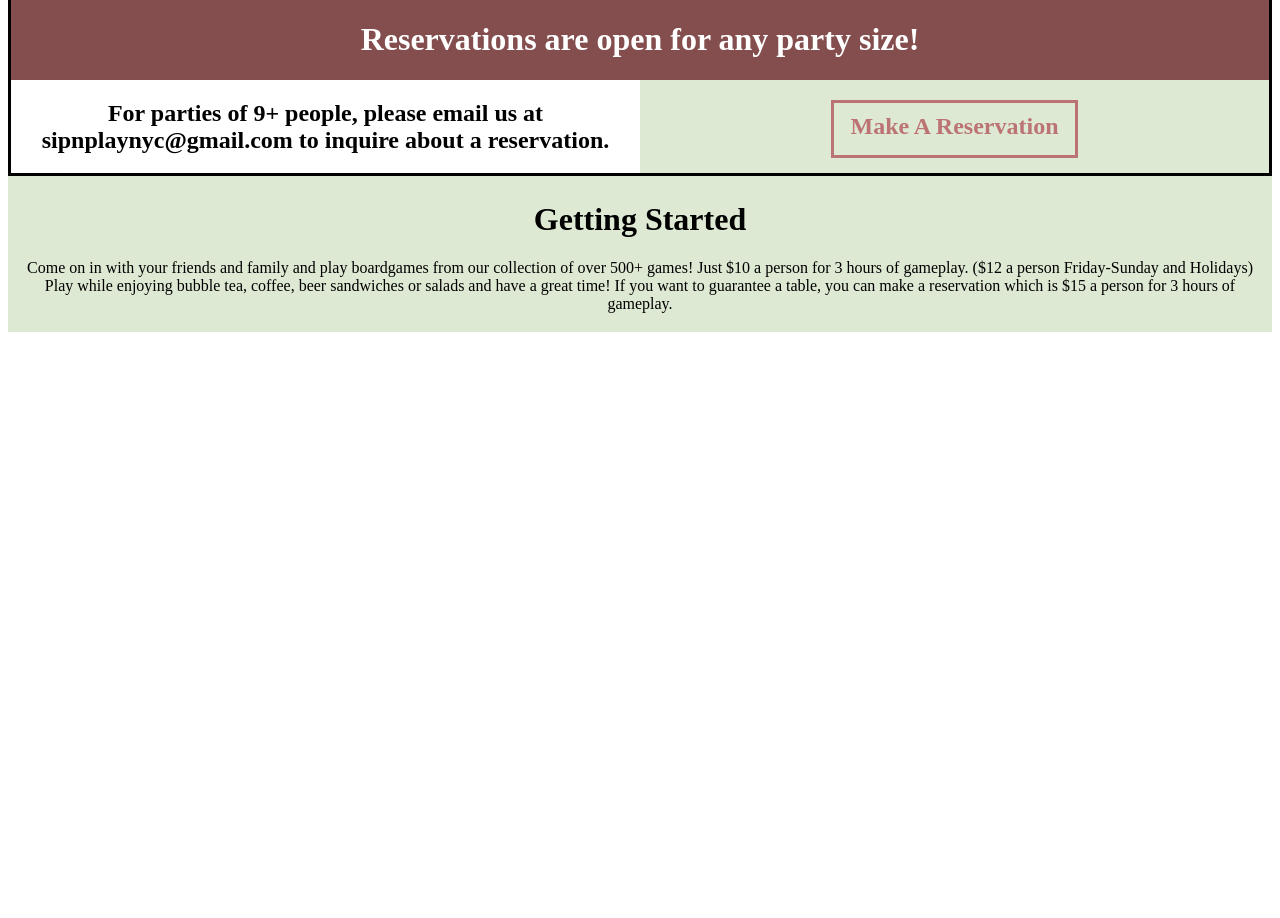
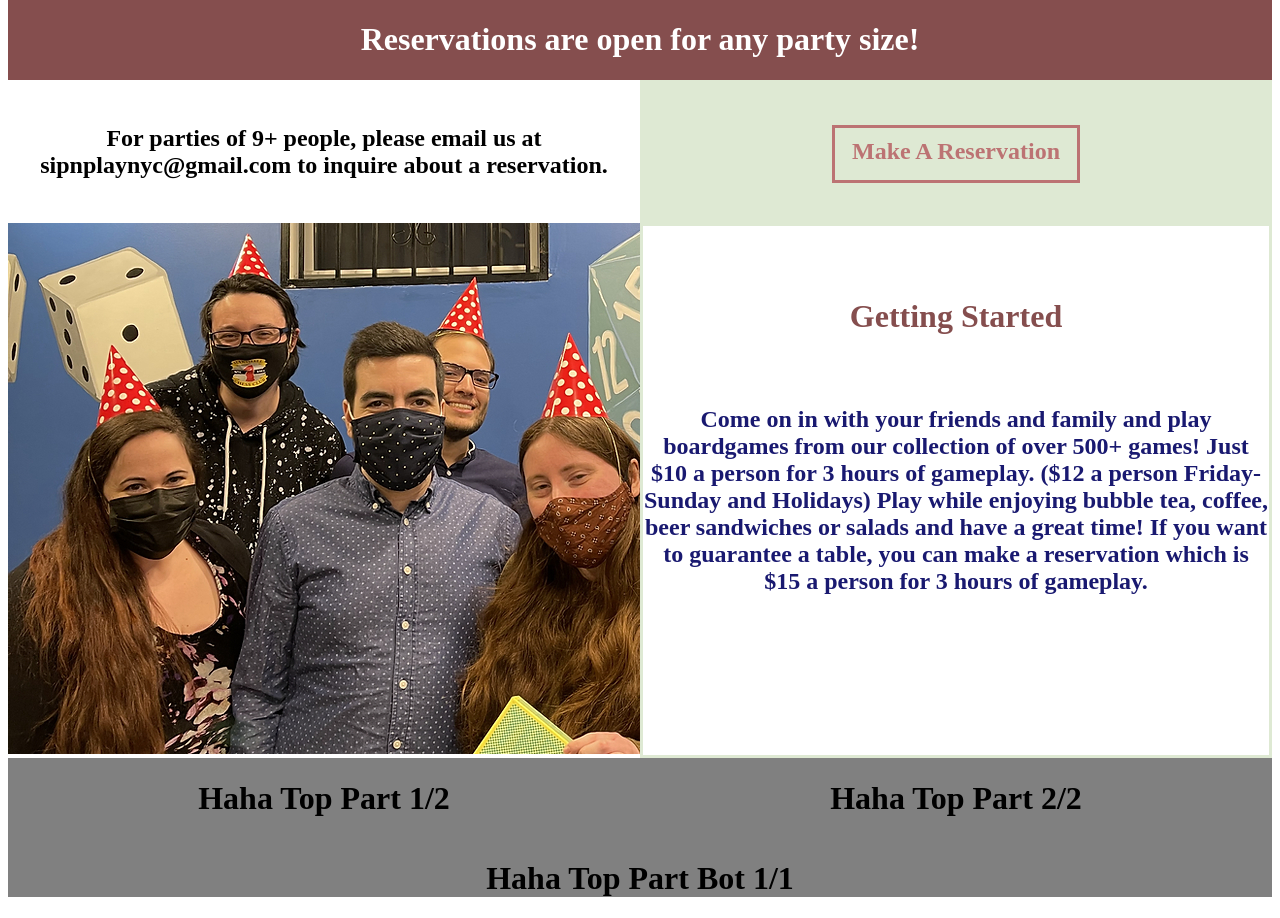
Before and after one commit to SodiqBalogun/SodiqBalogun.github.io, a website built with Vite: page Project_Files/index.html in a window 1280 px wide. Shown: the part 490-1408 px from the top of the page. Before the commit the page ends 830 px from the top, so only its background shows below. Built offline with nearby package versions, Linux system fonts and the light colour scheme.

Commit message:
Nearly completed Landing Page and began work on footer.

```diff
--- a/Project_Files/index.html
+++ b/Project_Files/index.html
@@ -73,13 +73,29 @@
     <center>
         <div class="section3">
             <div class="section3Part1_2">
-                <h1> Getting Started </h1>
-                <p> Come on in with your friends and family and play boardgames from our collection of over 500+ games! Just $10 a person for 3 hours of gameplay.
-                    ($12 a person Friday-Sunday and Holidays) Play while enjoying bubble tea, coffee, beer sandwiches or salads and have a great time! If you want to
-                    guarantee a table, you can make a reservation which is $15 a person for 3 hours of gameplay. </p>
+                <img src="Images/SipNPlayGroup950x531.jpg" alt="Sip N' Play With Friends">
             </div>
             <div class="section3Part2_2">
+                <h1> Getting Started </h1>
+                <h2> Come on in with your friends and family and play boardgames from our collection of over 500+ games! Just $10 a person for 3 hours of gameplay.
+                    ($12 a person Friday-Sunday and Holidays) Play while enjoying bubble tea, coffee, beer sandwiches or salads and have a great time! If you want to
+                    guarantee a table, you can make a reservation which is $15 a person for 3 hours of gameplay. </h2>
+            </div>
+        </div>
+    </center>
 
+    <center>
+        <div class="bottomBar">
+            <div class="topBothParts">
+                <div class="topPart1_2">
+                    <h1> Haha Top Part 1/2 </h1>
+                </div>
+                <div class="topPart2_2">
+                    <h1> Haha Top Part 2/2 </h1>
+                </div>
+            </div>
+            <div class="topBotPart">
+                <h1> Haha Top Part Bot 1/1 </h1>
             </div>
         </div>
     </center>
--- a/Project_Files/style.css
+++ b/Project_Files/style.css
@@ -109,7 +109,7 @@ header {
     background: #854e4e;
     padding: 0px 0px 0px 0px;
     margin: 0px 0px 0px 0px;
-    border: 3px solid black;
+    border-top: 3px solid black;
 }
 
 .section2 h1 {
@@ -123,6 +123,7 @@ header {
 .reservationInfo1_2 {
     width: 50%;
     background: white;
+    padding: 25px 0px 25px 0px;
 }
 
 .reservationInfo1_2 h2 {
@@ -132,6 +133,7 @@ header {
 .reservationInfo2_2 {
     width: 50%;
     background: #DEE9D3;
+    padding: 25px 0px 25px 0px;
 }
 
 .reservationInfo2_2 h2 {
@@ -158,5 +160,40 @@ header {
     background: #DEE9D3;
     padding: 0px 0px 0px 0px;
     margin: 0px 0px 0px 0px;
+    /*border: 3px solid #DEE9D3;*/
+    display: flex;
+}
+
+.section3Part1_2 {
+    width: 50%;
+    background: white;
+}
+
+.section3Part2_2 {
+    width: 50%;
+    background: white;
     border: 3px solid #DEE9D3;
 }
+
+.section3Part2_2 h1 {
+    color: #854e4e;
+    padding: 50px 0px 0px 0px;
+}
+
+.section3Part2_2 h2 {
+    color: midnightblue;
+    padding: 50px 0px 0px 0px;
+}
+
+.bottomBar {
+    background: grey;
+}
+
+.topBothParts {
+    display: flex;
+    justify-content: space-around;
+}
+
+.topBotPart {
+    justify-content: center;
+}
```
Also changed, not shown: Project_Files/Images/SipNPlayGroup.webp (added), Project_Files/Images/SipNPlayGroup950x531.jpg (added).
